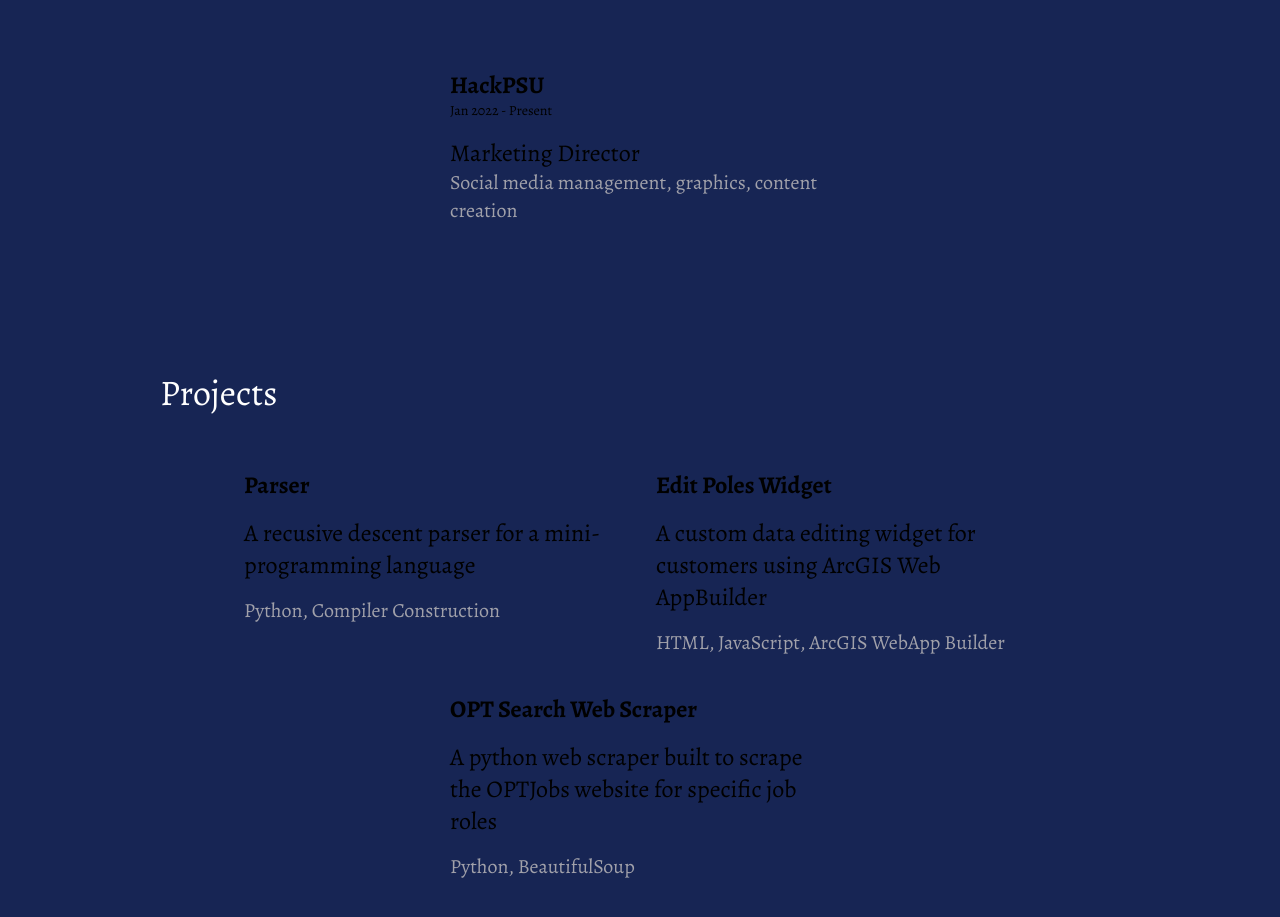
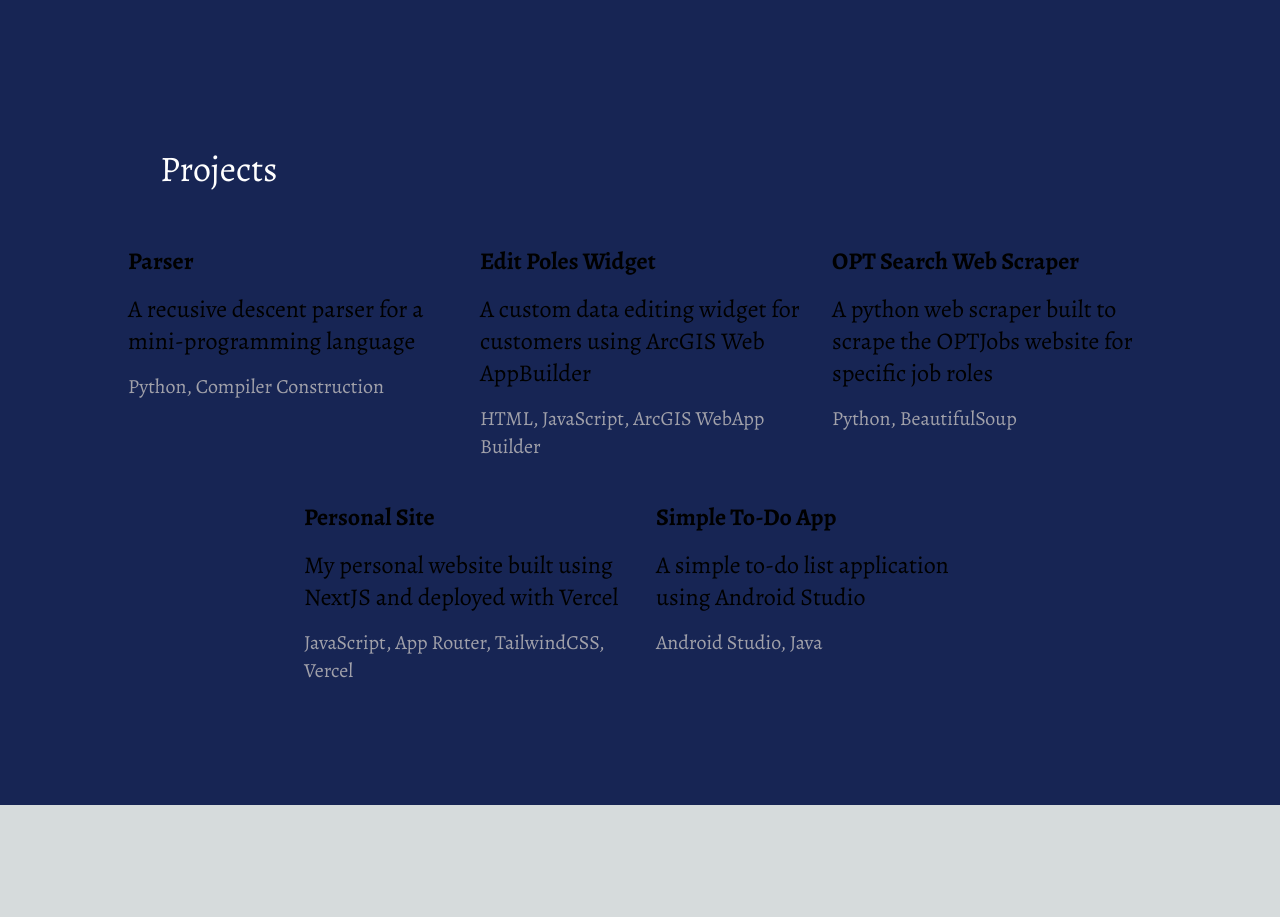
Before and after one commit to nidhiswamy/website, a Next.js app: page /experience in a window 1280 px wide. Shown: the part 587-1504 px from the top of the page. After the commit the page ends 1392 px from the top, so only its background shows below. Built offline with nearby package versions, Linux system fonts and the light colour scheme.

Commit message:
Home page tweaks

```diff
--- a/src/app/about/page.tsx
+++ b/src/app/about/page.tsx
@@ -6,7 +6,7 @@
       <div className="place-self-start size-2/3 text-white text-2xl font-normal font-alegreya">
         Hey there!
         <br/><br/>
-        I’m Nidhi Swamy, a senior studying Computer Science at the Pennsylvania State University. I was born and raised in Bangalore, India. Since middle school, I’ve had a huge passion to move to the United States to complete my education and begin my work life.
+        I’m Nidhi Swamy, a senior studying Computer Science at the Pennsylvania State University. I was born and raised in Bangalore, India. Since middle school, I’ve dreamed about moving to the United States to complete my education and begin my work life.
         <br/><br/>
         The one thing I’m most proud of, besides moving half way across the world all by myself at 18 years old, is that I can name all the countries in the world in under 6 minutes!
         <br/><br/>
--- a/src/app/experience/page.tsx
+++ b/src/app/experience/page.tsx
@@ -56,7 +56,7 @@
           </div>
         </div>
       </div>
-      <div className="container mx-auto my-8">
+      <div className="container mx-auto my-8 justify-center">
         <div className="relative h-12 indent-32 text-white text-4xl my-8">Projects</div>
         <div className="relative justify-center flex flex-row flex-wrap ">
         <div className="flex-1/3 p-4">
@@ -83,6 +83,22 @@
             skills="Python, BeautifulSoup"
           />
         </div>
+        <div className="flex-1/3 p-4">
+          <ProjectCard
+            name="Personal Site"
+            link="https://github.com/nidhiswamy/website"
+            desc="My personal website built using NextJS and deployed with Vercel"
+            skills="JavaScript, App Router, TailwindCSS, Vercel"
+          />
+        </div>
+        <div className="flex-1/3 p-4">
+          <ProjectCard
+            name="Simple To-Do App"
+            link="https://github.com/nidhiswamy/simple-todo"
+            desc="A simple to-do list application using Android Studio"
+            skills="Android Studio, Java"
+          />
+        </div>
         </div>
       </div>
     </>
--- a/src/app/page.tsx
+++ b/src/app/page.tsx
@@ -3,14 +3,15 @@
 export default function Home() {
   return (
     <div className="flex mx-auto p-8 left-12 top-40 absolute">
-      <div className="ml-12">
-        <div className="mb-4 flex w-96 h-24 text-white text-xl font-normal">
+      <div className="ml-12 w-96 h-32">
+        <div className="mb-8 text-white text-2xl font-normal">
           Hi, I’m Nidhi!
-          <br/><br/>
+        </div>
+        <div className="mb-4 text-white text-2xl font-normal">
           Welcome to my cove of thoughts on the Internet, I hope you enjoy :)
         </div>
         <ContactLinks />
       </div>
     </div>
-  )
+  );
 }
--- a/src/app/ui/nav-links.tsx
+++ b/src/app/ui/nav-links.tsx
@@ -30,7 +30,7 @@
             { link.name === 'home' ? (
               <GlobeAsiaAustraliaIcon className="w-9 h-9 left-10" />
             ) : (
-              <div className="mt-1 text-white text-xl font-normal">
+              <div className="mt-1 text-white text-2xl font-normal">
                 {link.name}
               </div>
             )}
--- a/src/app/ui/projectcard.tsx
+++ b/src/app/ui/projectcard.tsx
@@ -10,7 +10,7 @@
 
 export default function ProjectCard(props: ProjCardProps) {
     return (
-        <div className="flex flex-col w-[380px] h-40 mb-8">
+        <div className="flex flex-col w-80 h-48 mb-8">
           <div className="text-2xl font-bold mb-4 transition-transform hover:text-zinc-300">
             <Link
               href={`${props.link}`}
--- a/src/app/ui/workcard.tsx
+++ b/src/app/ui/workcard.tsx
@@ -10,7 +10,7 @@
 
 export default function WorkCard(props: WorkCardProps) {
     return (
-      <div className="flex flex-col w-[380px] h-40 mb-8">
+      <div className="flex flex-col w-80 h-40 mb-8">
           <div className="text-2xl font-bold transition-transform hover:text-zinc-300">
             <Link
               href={`${props.link}`}
```
Also changed, not shown: 1 other file (tests, documents, lock files or other folders).
